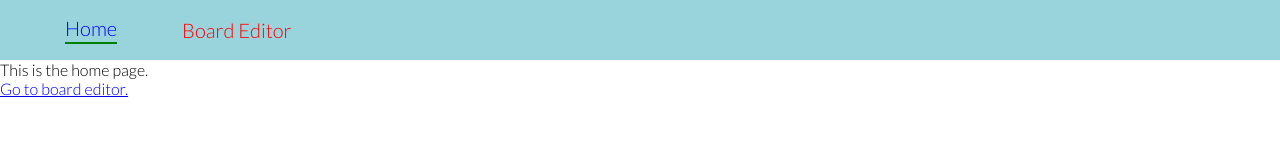
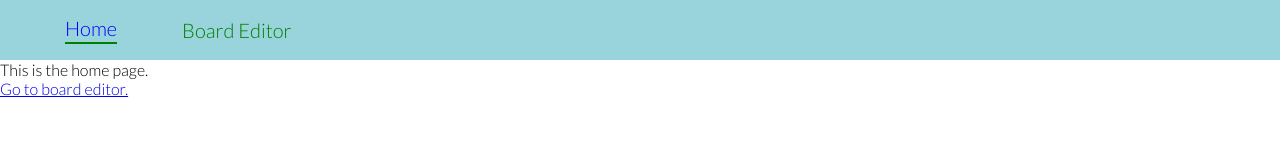
Before and after one commit to twjwesterhold/chessil, a React app: page / in a window 1280 px wide. Shown: the top 160 px of the page. Built offline with nearby package versions, Linux system fonts and the light colour scheme.

Commit message:
Changed color back

```diff
--- a/react/components/NavBar/NavBar.tsx
+++ b/react/components/NavBar/NavBar.tsx
@@ -27,7 +27,7 @@ const StyledNavLink = styled(NavLink)`
   margin-left: 65px;
   font-size: 20px;
   text-decoration: none;
-  color: red;
+  color: green;
 
   &.active {
     color: blue;
```
